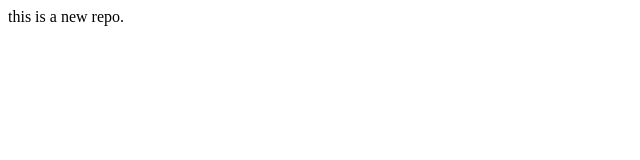
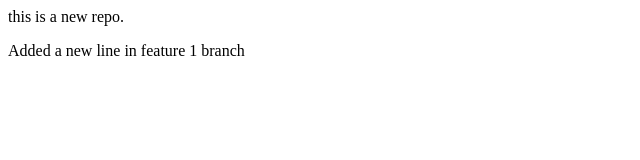
Before and after one commit to shubham-sharma-26/localrepo, a plain HTML site: page index.html in a window 1280 px wide. Shown: the whole page, without its empty margins (0-640 px from the left). Drawn offline with Linux system fonts and the light colour scheme.

Commit message:
Added A line in feature1 branch

```diff
--- a/index.html
+++ b/index.html
@@ -1 +1,2 @@
 <p> this is a new repo.</p>
+<p> Added a new line in feature 1 branch</p>
```
